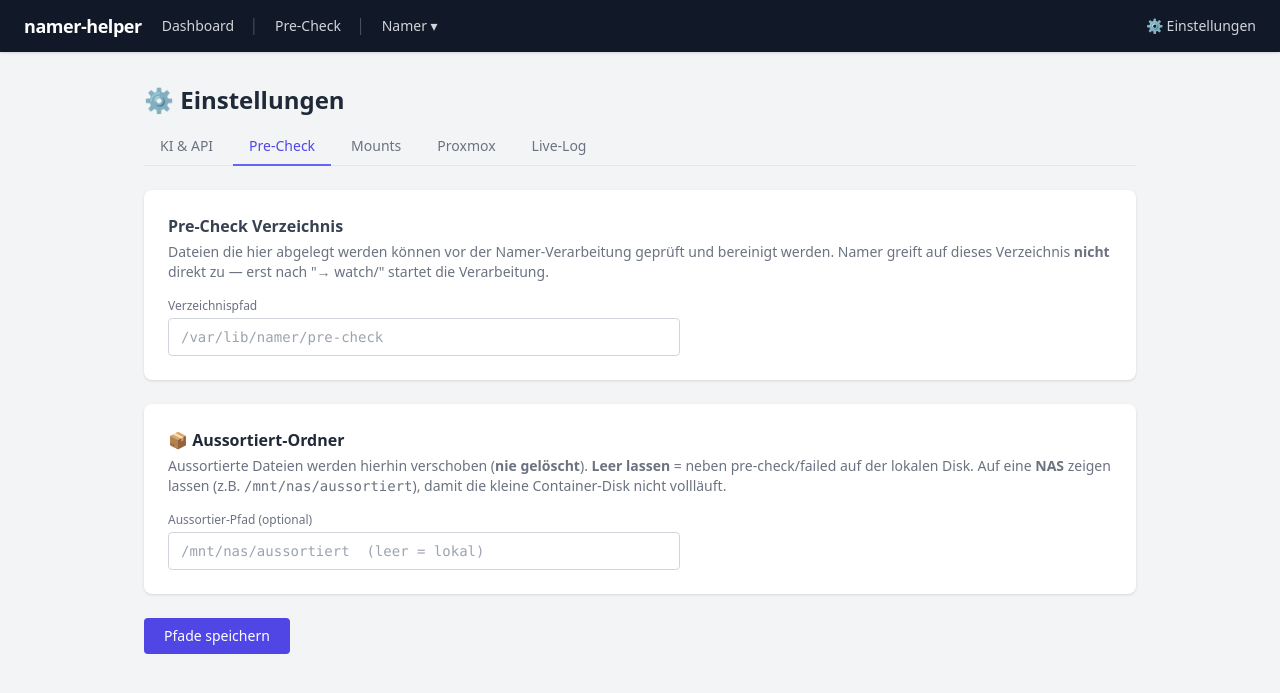
After one commit to Nanja-at-web/namer-helper, a Python web app: template src/namer_helper/web/templates/settings_precheck.html in a window 1280 px wide. The commit adds this page. Shown: the top 693 px of the page. Run offline with Jinja, Linux system fonts and the light colour scheme; the template is opened without the code that fills it, so the values that code supplies are empty; some libraries are stand-ins or nearby versions.

Commit message:
refactor: Pre-Check/Queue/Aussortiert als Workflow-Tabs + Settings Pre-Check-Tab
Top-Nav von 5 auf 4 Bereiche:
  Dashboard │ Pre-Check │ Namer ▾ │ ⚙ Einstellungen

workflow_tabs.html (neu): gemeinsame Tab-Leiste [ Dateien | Queue | Aussortiert ]
  eingebunden in pre-check/queue/aussortiert.html. Die drei zusammengehörigen
  Workflow-Ansichten sind jetzt an einem Ort, eigene H1 → H2.

base.html: die drei Workflow-Links zu einem "Pre-Check" zusammengefasst
  (Unterseiten via Tabs erreichbar).

Settings "Pre-Check"-Tab (neu):
  - GET /settings/pre-check → settings_precheck.html mit pre_check_dir +
    aussortiert_dir (vorher gemischt auf der KI&API-Seite)
  - settings_tabs: Tab "Pre-Check" ergänzt
  - settings.html (KI&API): Pfad-Felder entfernt, Verweis auf den Tab

settings_save: Merge-Save — lädt bestehende Config, überschreibt nur die im
  Body vorhandenen Felder. Verhindert dass Speichern auf einem Tab die Felder
  anderer Tabs zurücksetzt (kritisch bei verteilten Settings).

tests: Nav-Tests angepasst (Top-Nav 1x Pre-Check, Workflow-Tabs auf allen drei
  Seiten, Settings Pre-Check-Tab). 445 grün.

Co-Authored-By: Claude Opus 4.8 <noreply@anthropic.com>

```diff
--- a/src/namer_helper/web/templates/aussortiert.html
+++ b/src/namer_helper/web/templates/aussortiert.html
@@ -2,8 +2,10 @@
 {% block title %} · Aussortiert{% endblock %}
 {% block content %}
 
+{% set active_wf = 'aussortiert' %}{% include "workflow_tabs.html" %}
+
 <div class="flex items-center justify-between mb-4">
-  <h1 class="text-2xl font-bold text-gray-800">📦 Aussortiert</h1>
+  <h2 class="text-lg font-semibold text-gray-700">📦 Aussortiert</h2>
   <div class="text-sm text-gray-500">{{ files|length }} Dateien · {{ total_mb }} MB</div>
 </div>
 
--- a/src/namer_helper/web/templates/base.html
+++ b/src/namer_helper/web/templates/base.html
@@ -18,10 +18,8 @@
     <a href="/" class="text-gray-300 hover:text-white">Dashboard</a>
 
     <span class="text-gray-600 select-none">│</span>
-    <!-- Verarbeitung (Helper-Workflow) -->
+    <!-- Verarbeitung (Helper-Workflow) — Unterseiten als Tabs auf der Seite -->
     <a href="/pre-check" class="text-gray-300 hover:text-white">Pre-Check</a>
-    <a href="/queue" class="text-gray-300 hover:text-white">Queue</a>
-    <a href="/aussortiert" class="text-gray-300 hover:text-white">Aussortiert</a>
 
     <span class="text-gray-600 select-none">│</span>
     <!-- Namer Core-Ordner (Dropdown) -->
--- a/src/namer_helper/web/templates/pre-check.html
+++ b/src/namer_helper/web/templates/pre-check.html
@@ -3,11 +3,11 @@
 
 {% block content %}
 
+{% set active_wf = 'dateien' %}{% include "workflow_tabs.html" %}
+
 <div class="flex items-center justify-between mb-6">
   <div class="flex items-center gap-3">
-    <a href="/" class="text-gray-400 hover:text-gray-600 text-sm">← Dashboard</a>
-    <h1 class="text-2xl font-bold text-gray-800">pre-check/</h1>
-    <span class="text-gray-400 text-sm">({{ files | length }} Dateien)</span>
+    <span class="text-gray-500 text-sm">{{ files | length }} Dateien</span>
   </div>
   {% if files %}
   <div class="flex gap-2">
--- a/src/namer_helper/web/templates/queue.html
+++ b/src/namer_helper/web/templates/queue.html
@@ -2,8 +2,10 @@
 {% block title %} · Review-Queue{% endblock %}
 {% block content %}
 
+{% set active_wf = 'queue' %}{% include "workflow_tabs.html" %}
+
 <div class="flex items-center justify-between mb-4">
-  <h1 class="text-2xl font-bold text-gray-800">Review-Queue</h1>
+  <h2 class="text-lg font-semibold text-gray-700">Review-Queue</h2>
   <div class="text-sm text-gray-500">Triage-Arbeitsliste · nichts wird gelöscht</div>
 </div>
 
--- /dev/null
+++ b/src/namer_helper/web/templates/settings_precheck.html
@@ -0,0 +1,64 @@
+{% extends "base.html" %}
+{% block title %} · Einstellungen · Pre-Check{% endblock %}
+{% block content %}
+
+{% set active_tab = 'precheck' %}{% include "settings_tabs.html" %}
+
+<div class="bg-white rounded-lg shadow p-6 mb-6">
+  <h2 class="font-semibold text-gray-700 mb-1">Pre-Check Verzeichnis</h2>
+  <p class="text-sm text-gray-500 mb-4">
+    Dateien die hier abgelegt werden können vor der Namer-Verarbeitung geprüft und
+    bereinigt werden. Namer greift auf dieses Verzeichnis <strong>nicht</strong> direkt zu —
+    erst nach "→ watch/" startet die Verarbeitung.
+  </p>
+  <div class="max-w-lg">
+    <label class="block text-xs font-medium text-gray-500 mb-1">Verzeichnispfad</label>
+    <input id="s-pre-check-dir" type="text" value="{{ ai_cfg.pre_check_dir }}"
+      placeholder="/var/lib/namer/pre-check"
+      class="w-full border border-gray-300 rounded px-3 py-2 text-sm font-mono focus:outline-none focus:ring-2 focus:ring-indigo-400">
+  </div>
+</div>
+
+<div class="bg-white rounded-lg shadow p-6 mb-6">
+  <h2 class="font-semibold text-gray-800 mb-1">📦 Aussortiert-Ordner</h2>
+  <p class="text-sm text-gray-500 mb-4">
+    Aussortierte Dateien werden hierhin verschoben (<b>nie gelöscht</b>). <b>Leer lassen</b>
+    = neben pre-check/failed auf der lokalen Disk. Auf eine <b>NAS</b> zeigen lassen
+    (z.B. <span class="font-mono">/mnt/nas/aussortiert</span>), damit die kleine
+    Container-Disk nicht vollläuft.
+  </p>
+  <div class="max-w-lg">
+    <label class="block text-xs font-medium text-gray-500 mb-1">Aussortier-Pfad (optional)</label>
+    <input id="s-aussortiert-dir" type="text" value="{{ ai_cfg.aussortiert_dir }}"
+      placeholder="/mnt/nas/aussortiert  (leer = lokal)"
+      class="w-full border border-gray-300 rounded px-3 py-2 text-sm font-mono focus:outline-none focus:ring-2 focus:ring-indigo-400">
+  </div>
+</div>
+
+<div id="msg" class="hidden mb-4 text-sm rounded p-3"></div>
+
+<button onclick="savePaths()"
+  class="bg-indigo-600 hover:bg-indigo-700 text-white text-sm px-5 py-2 rounded font-medium">
+  Pfade speichern
+</button>
+
+<script>
+async function savePaths() {
+  const data = {
+    pre_check_dir:   document.getElementById('s-pre-check-dir').value.trim(),
+    aussortiert_dir: document.getElementById('s-aussortiert-dir').value.trim(),
+  };
+  const res = await fetch('/settings', {
+    method: 'POST',
+    headers: {'Content-Type': 'application/json'},
+    body: JSON.stringify(data),
+  });
+  const json = await res.json();
+  const el = document.getElementById('msg');
+  el.textContent = json.ok ? '✓ Pfade gespeichert.' : '✗ Fehler: ' + json.error;
+  el.className = 'mb-4 text-sm rounded p-3 ' + (json.ok ? 'bg-green-50 text-green-700' : 'bg-red-50 text-red-700');
+  el.classList.remove('hidden');
+}
+</script>
+
+{% endblock %}
--- a/src/namer_helper/web/templates/settings_tabs.html
+++ b/src/namer_helper/web/templates/settings_tabs.html
@@ -1,10 +1,10 @@
 {# Shared sub-navigation for the Einstellungen section.
    Include with: {% set active_tab = 'ki' %}{% include "settings_tabs.html" %}
-   active_tab in {ki, mounts, proxmox, log} #}
+   active_tab in {ki, precheck, mounts, proxmox, log} #}
 <div class="mb-6">
   <h1 class="text-2xl font-bold text-gray-800 mb-3">⚙ Einstellungen</h1>
   <div class="border-b border-gray-200 flex gap-1 text-sm">
-    {% set tabs = [('ki','KI & API','/settings'), ('mounts','Mounts','/mounts'), ('proxmox','Proxmox','/proxmox'), ('log','Live-Log','/log')] %}
+    {% set tabs = [('ki','KI & API','/settings'), ('precheck','Pre-Check','/settings/pre-check'), ('mounts','Mounts','/mounts'), ('proxmox','Proxmox','/proxmox'), ('log','Live-Log','/log')] %}
     {% for key, label, url in tabs %}
     <a href="{{ url }}"
        class="px-4 py-2 -mb-px border-b-2 {% if active_tab == key %}border-indigo-500 text-indigo-600 font-medium{% else %}border-transparent text-gray-500 hover:text-gray-700{% endif %}">
```
Also changed, not shown: src/namer_helper/web/app.py (+24 -8 lines), src/namer_helper/web/templates/settings.html (+4 -33 lines), src/namer_helper/web/templates/workflow_tabs.html (added, +15 -0 lines), tests/test_app.py (+19 -4 lines).
